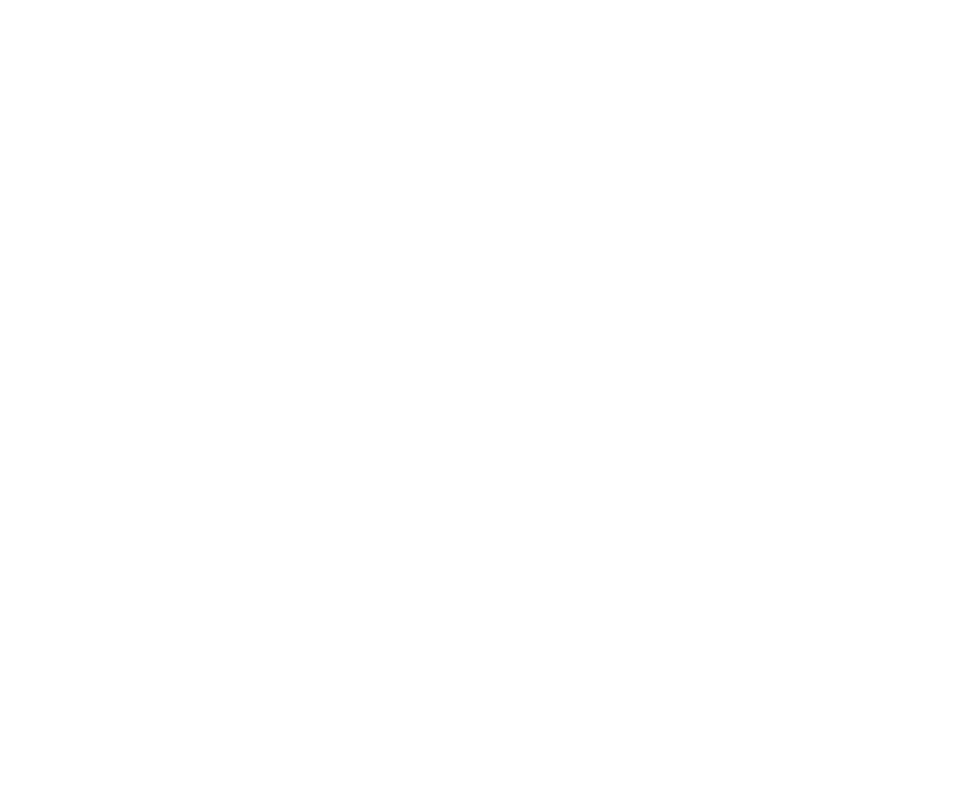
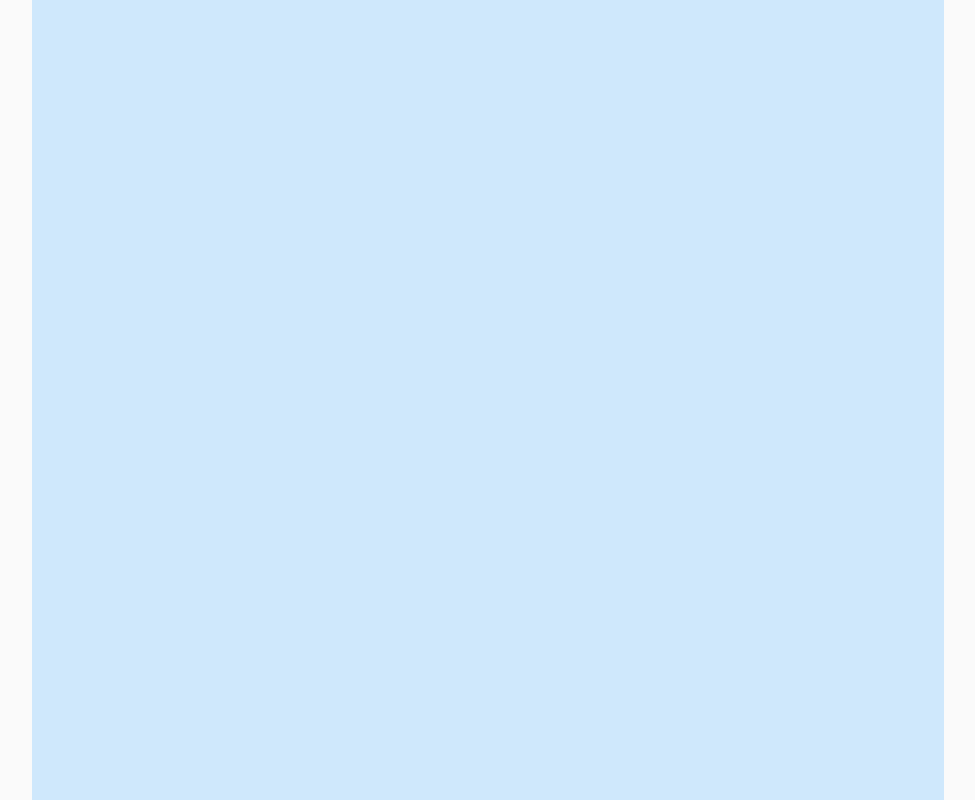
Before and after one commit to vo0922/MatchingGround, a React (Create React App) app: page /manageground in a window 1280 px wide. Shown: the whole page, without its empty margins (152-1127 px from the left). Built offline with nearby package versions, Linux system fonts and the light colour scheme.

Commit message:
테스트

```diff
--- a/src/ManageGround/ManageGround.js
+++ b/src/ManageGround/ManageGround.js
@@ -0,0 +1,19 @@
+import React, { Component } from "react";
+import CssBaseline from "@material-ui/core/CssBaseline";
+import Typography from "@material-ui/core/Typography";
+import Container from "@material-ui/core/Container";
+
+export default class ManageGround extends Component {
+  render() {
+    return (
+      <React.Fragment>
+        <CssBaseline />
+        <Container maxWidth="md">
+          <Typography component="div" style={{ backgroundColor: "#cfe8fc", height: "100vh" }}>
+
+          </Typography>
+        </Container>
+      </React.Fragment>
+    );
+  }
+}
--- a/src/Router/Router.js
+++ b/src/Router/Router.js
@@ -5,6 +5,7 @@
 import Main from '../MainScreen/MainScreen'
 import PrivateRoute from './PrivateRoute';
 import PrivateRouteL from './PrivateRouteL';
+import ManageGround from '../ManageGround/ManageGround';
 
 const Routes = () => {
     return (
@@ -13,6 +14,7 @@
                 <PrivateRouteL exact path="/login" component={Login}/>
                 <PrivateRouteL exact path="/login/callback" component={LoginCallBack}/>
                 <PrivateRoute exact path="/" component={Main} />
+                <Route exact path="/manageground" component={ManageGround}/>
             </Switch>
         </Router>
     );
```
